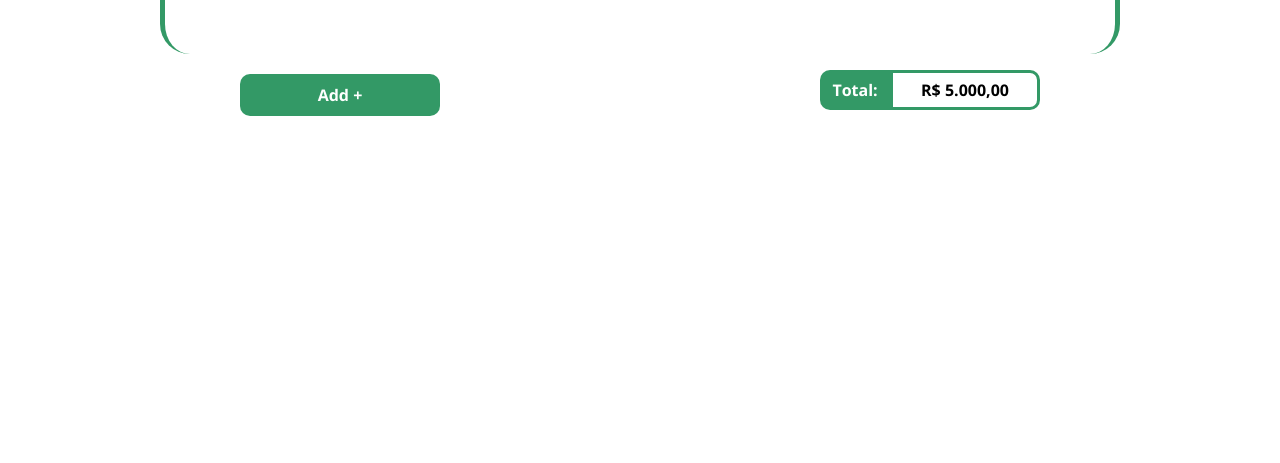
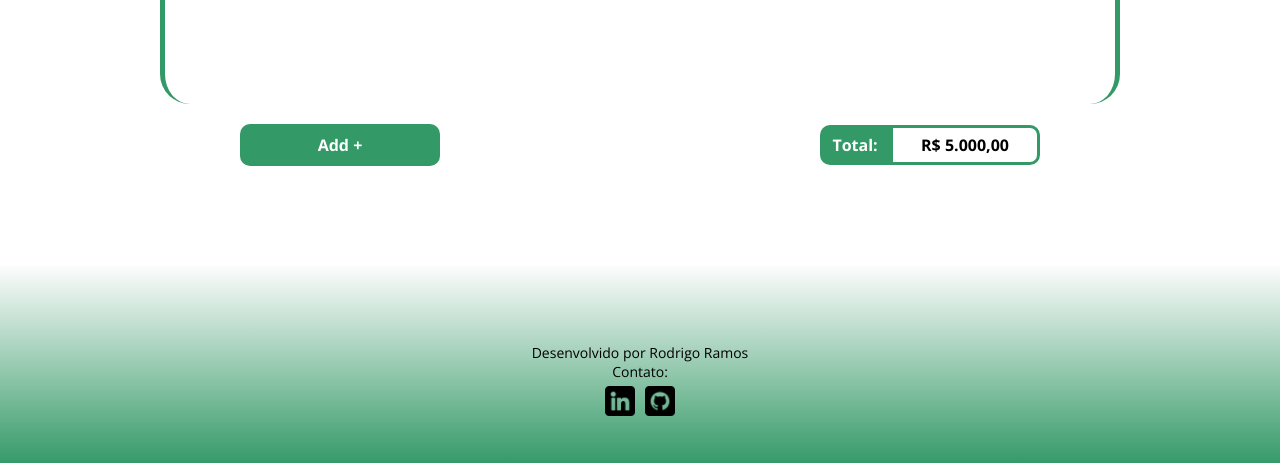
Before and after one commit to rodrigojramos/expenses, a React (Vite) app: page /expenses in a window 1280 px wide. Shown: the part 666-1129 px from the top of the page. Before the commit the page ends 882 px from the top, so only its background shows below. Built offline with nearby package versions, Linux system fonts and the light colour scheme; no server answers.

Commit message:
Footer and adjustments in responsiveness

```diff
--- /dev/null
+++ b/src/components/Footer/index.tsx
@@ -0,0 +1,16 @@
+import "./styles.css";
+import IconLinkedIn from '../../assets/linkedin.png';
+import IconGithub from '../../assets/github.png';
+
+export default function Footer() {
+    return(
+        <div className="exp-footer">
+            <p className="exp-footer-content">Desenvolvido por Rodrigo Ramos</p>
+            <p>Contato:</p>
+            <div className="exp-footer-img">
+                <a href="https://www.linkedin.com/in/rodrigojoaoramos/"><img src={IconLinkedIn} alt="LinkedIn" /></a>
+                <a href="https://github.com/rodrigojramos"><img src={IconGithub} alt="Github" /></a>
+            </div>
+        </div>
+    )
+}
--- /dev/null
+++ b/src/components/Footer/styles.css
@@ -0,0 +1,31 @@
+.exp-footer {
+    display: flex;
+    flex-direction: column;
+    justify-content: center;
+    align-items: center;
+    height: 200px;
+    background: linear-gradient(360deg, var(--exp-color-gradient-primary) 0%, var(--exp-color-gradient-secondary) 100%);
+    font-size: 12px;
+}
+
+.exp-footer-content {
+    margin-top: 30px;
+}
+
+.exp-footer img {
+    width: 30px;
+    height: 30px;
+}
+
+.exp-footer-img {
+    width: 70px;
+    display: flex;
+    justify-content: space-between;
+    margin-top: 5px;
+}
+
+@media (min-width: 576px) {
+    .exp-footer {
+        font-size: 14px;
+    }
+}
--- a/src/index.css
+++ b/src/index.css
@@ -4,6 +4,7 @@
     --exp-color-bg-primary: #FFF;
     --exp-color-bg-secondary: #ecf9f2;
     --exp-color-bg-tertiary: #c9c9c9;
+    --exp-color-bg-quartiary: #339966;
 
     --exp-color-font-primary: #FFF;
     --exp-color-font-secondary: #000;
--- a/src/routes/Home/Expenses/index.tsx
+++ b/src/routes/Home/Expenses/index.tsx
@@ -9,11 +9,13 @@ import ButtonInverse from '../../../components/ButtonInverse';
 
 export default function Expenses() {
 
+    const today = new Date;
+
     const [expenses, setExpenses] = useState<ExpenseDTO[]>([]);
 
-    const [month, setMonth] = useState<number>(5);
+    const [month, setMonth] = useState<number>(today.getMonth());
 
-    const [year, setYear] = useState<number>(2023);
+    const [year, setYear] = useState<number>(today.getFullYear());
 
     const [noExpense, setNoExpense] = useState<boolean>(false);
 
--- a/src/routes/Home/Expenses/styles.css
+++ b/src/routes/Home/Expenses/styles.css
@@ -1,5 +1,5 @@
 .exp-expenses-section {
-    margin-top: 20px;
+    margin-top: 40px;
     padding: 0 10px;
 }
 
@@ -65,6 +65,7 @@
     margin-top: 100px;
     display: flex;
     justify-content: center;
+    text-align: center;
     font-size: 14px;
     font-weight: 700;
     color: var(--exp-color-font-tertiary);
@@ -74,7 +75,7 @@
     display: flex;
     flex-direction: column-reverse;
     align-items: center;
-    margin-bottom: 100px;
+    margin-bottom: 30px;
 }
 
 .exp-btn-add {
@@ -83,7 +84,7 @@
 }
 
 .exp-amount {
-    margin-top: 10px;
+    margin-top: 20px;
     display: flex;
     justify-content: center;
     align-items: center;
@@ -95,7 +96,7 @@
     display: flex;
     justify-content: center;
     align-items: center;
-    background-color: #339966;
+    background-color: var(--exp-color-bg-quartiary);
     border-radius: 10px 0 0 10px;
     font-size: 14px;
     color: var(--exp-color-bg-primary);
@@ -108,13 +109,13 @@
     align-items: center;
     width: 130px;
     height: 40px;
-    border: 3px solid #339966;
+    border: 3px solid var(--exp-color-border-secondary);
     border-radius: 0 10px 10px 0;
     font-size: 14px;
     font-weight: 700;
 }
 
-@media (min-width: 576px) {
+@media (min-width: 768px) {
     .exp-total {
         font-size: 16px;
     }
@@ -135,5 +136,10 @@
     .exp-btn-add-and-amount {
         flex-direction: row;
         justify-content: space-between;
+        margin-bottom: 100px;
+    }
+
+    .exp-expenses-section {
+        margin-top: 70px;
     }
 }
--- a/src/routes/Home/index.tsx
+++ b/src/routes/Home/index.tsx
@@ -1,11 +1,13 @@
 import { Outlet } from "react-router-dom";
 import Header from "../../components/Header";
+import Footer from "../../components/Footer";
 
 export default function Home() {
     return(
         <>
             <Header />
             <Outlet />
+            <Footer />
         </>
     )
 }
```
Also changed, not shown: src/assets/github.png (added), src/assets/linkedin.png (added).
